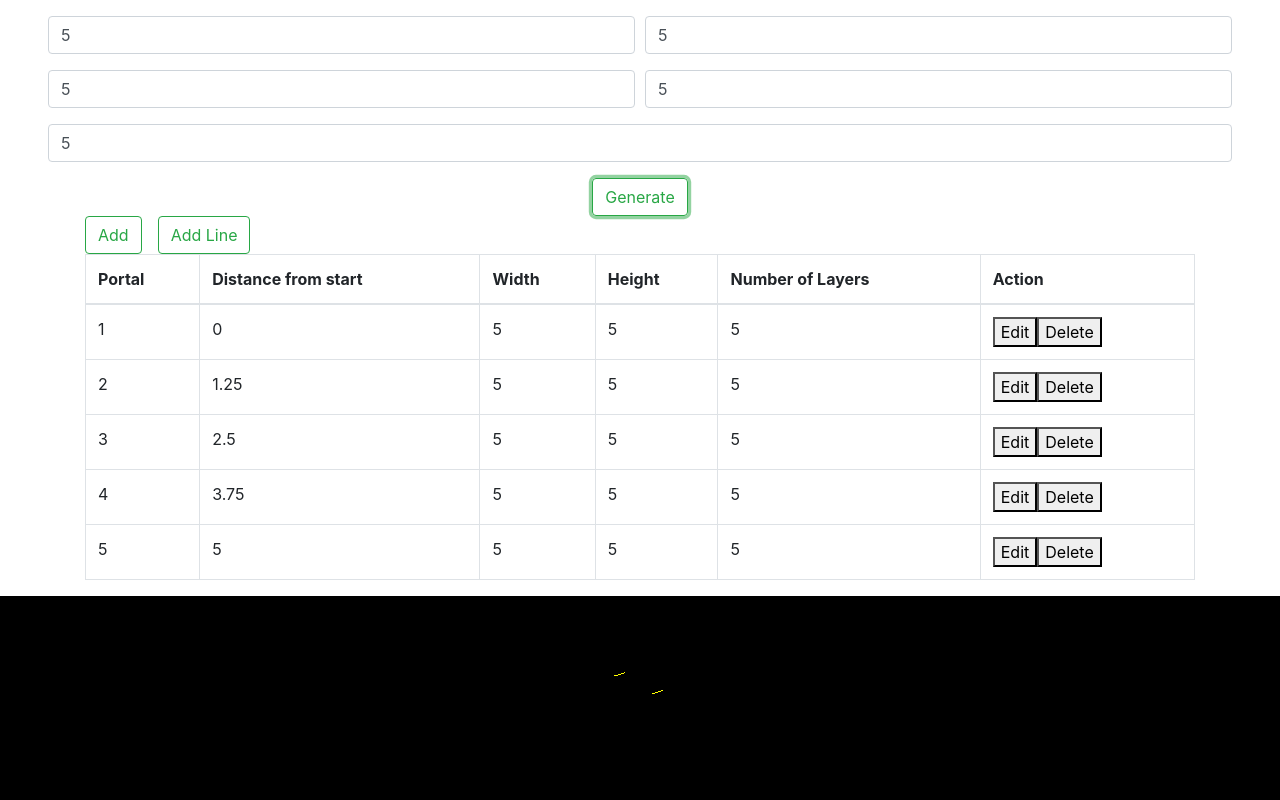
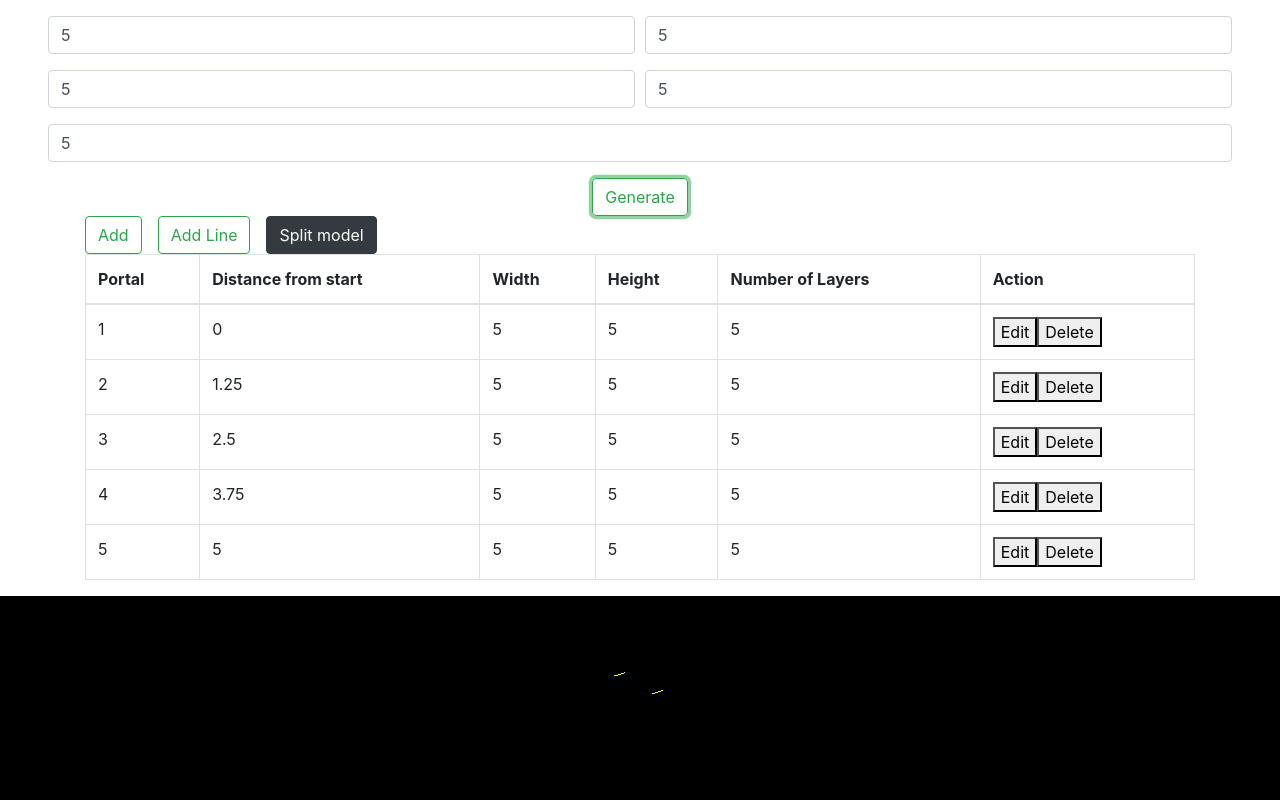
Before and after one commit to aliaksei-study/3djs, a React (Create React App) app: page / in a window 1280 px wide. Both pictures are taken after typing "5", "5", "5", "5", "5" into the empty fields and a click on the button "Generate". Shown: the top 800 px of the page. Built offline with nearby package versions, Linux system fonts and the light colour scheme.

Commit message:
split model works

```diff
--- a/src/component/GraphicsComponent.tsx
+++ b/src/component/GraphicsComponent.tsx
@@ -45,12 +45,6 @@ function drawLines(lines: Array<Line>, scene: Scene) {
         })
 }
 
-function printPortalsAndSections(portals: Array<Portal>, sections: Array<Section>) {
-    console.log(Array.from(portals.map(portal => portal.portalLines)
-        .concat(Array.from(sections.map(section => section.sectionLines)))));
-}
-
-
 function GraphicsComponent() {
     const store = useStore<RootState, any>();
     const removedLineId = useSelector((state:RootState) => state.table.removedLineId);
@@ -77,7 +71,6 @@ function GraphicsComponent() {
     drawPortals(portals, scene);
     drawSections(sections, scene);
     drawLines(lines, scene);
-    printPortalsAndSections(portals, sections);
     let animate = function () {
         renderer.render(scene, camera);
     };
--- /dev/null
+++ b/src/component/SplitModelComponent.tsx
@@ -0,0 +1,21 @@
+import React from 'react';
+import {useSelector, useStore} from "react-redux";
+import {RootState} from "../store/store";
+import {splitModel} from "../service/SplitService";
+
+function SplitModelComponent() {
+    const portals = useSelector((state: RootState) => state.table.portals);
+    const sections = useSelector((state: RootState) => state.table.sections);
+    const lines = useSelector((state: RootState) => state.table.lines);
+    const heightOfModel = useSelector((state: RootState) => state.form.heightOfModel);
+    const numberOfLayers = useSelector((state: RootState) => state.form.numberOfLayers);
+    return (
+        <button type="button" className="btn btn-dark ml-3" onClick={() => {
+            if(heightOfModel !== null && numberOfLayers !== null) {
+                splitModel(portals, sections, lines, heightOfModel, numberOfLayers);
+            }
+        }}>Split model</button>
+    )
+}
+
+export default SplitModelComponent;
--- a/src/component/TableComponent.tsx
+++ b/src/component/TableComponent.tsx
@@ -1,7 +1,7 @@
 import React from 'react';
 import {useSelector, useStore} from "react-redux";
 import {generatePortal} from "../service/PortalService";
-import {addPortal, addSection, removeLine} from "../reducer/tableReducer";
+import {addPortal, addSection, removeLine, removeModel, removeRandomLine} from "../reducer/tableReducer";
 import {generateSection} from "../service/SectionService";
 import {RootState} from "../store/store";
 import EditPortalComponent from "./EditPortalComponent";
@@ -11,12 +11,14 @@ import {
     changeEditPortalModalShowedValue,
 } from "../reducer/modalReducer";
 import AddLineComponent from "./AddLineComponent";
+import SplitModelComponent from "./SplitModelComponent";
 
 function TableComponent() {
     const store = useStore<RootState, any>();
     let formState = store.getState().form;
     let tableState = store.getState().table;
     const portals = useSelector((state: RootState) => state.table.portals);
+    const randomLines = useSelector((state: RootState) => state.table.lines);
     let portalNumber = 0;
     return (
         <div className="container">
@@ -52,6 +54,7 @@ function TableComponent() {
                 store.dispatch(changeAddLineModalShowedValue(true));
             }}>Add Line
             </button>
+            <SplitModelComponent/>
             <table className="table table-bordered">
                 <thead>
                 <tr>
@@ -80,8 +83,21 @@ function TableComponent() {
                             <button
                                 onClick={(event) => {
                                     let removedLineId = portal.id;
+                                    if (removedLineId === portals[0].id) {
+                                        store.dispatch(removeModel());
+                                    } else {
+                                        portal.portalLines.forEach(line => randomLines.forEach(randomLine => {
+                                            if (randomLine.firstLineId === line.id) {
+                                                store.dispatch(removeRandomLine(randomLine.firstLineId));
+                                            } else if (randomLine.secondLineId === line.id) {
+                                                store.dispatch(removeRandomLine(randomLine.secondLineId));
+                                            }
+                                        }));
+                                    }
                                     store.dispatch(removeLine(removedLineId));
-                                }}>Delete
+                                }
+                                }
+                            >Delete
                             </button>
                         </td>
                     </tr>
--- a/src/service/LineService.ts
+++ b/src/service/LineService.ts
@@ -1,7 +1,7 @@
-import {Line} from "../reducer/tableReducer";
+import {Line, RandomLine} from "../reducer/tableReducer";
 import * as THREE from "three";
 
-export function generateLine(lines: Array<Line>, distFromStart: number) : Line {
+export function generateLine(lines: Array<Line>, distFromStart: number, firstLineId: number, secondLineId: number) : RandomLine {
     let id;
     let points: THREE.Vector3[] = [];
     for(let i = 0; i < lines.length; i++) {
@@ -16,26 +16,30 @@ export function generateLine(lines: Array<Line>, distFromStart: number) : Line {
         }
     }
     id = Math.random();
-    return {id, points};
+    return {id, points, firstLineId, secondLineId};
 }
 
-export function splitLine(line: Line, generatedLine: Line) : Array<Line> {
+export function splitLine(line: Line, generatedLinePoints: Array<THREE.Vector3>) : Array<Line> {
+    let numberOfLines = 2;
     let id;
     let splitedLine: Array<Line> = new Array<Line>();
-    if((line.points[0].x === generatedLine.points[0].x && line.points[0].y === generatedLine.points[0].y) ||
-        (line.points[0].x === generatedLine.points[0].x && line.points[0].z === generatedLine.points[0].z) ||
-        (line.points[0].y === generatedLine.points[0].y && line.points[0].z === generatedLine.points[0].z)) {
+    if((line.points[0].x === generatedLinePoints[0].x && line.points[0].y === generatedLinePoints[0].y) ||
+        (line.points[0].x === generatedLinePoints[0].x && line.points[0].z === generatedLinePoints[0].z) ||
+        (line.points[0].y === generatedLinePoints[0].y && line.points[0].z === generatedLinePoints[0].z)) {
+        for(let i = 0; i < numberOfLines; i++) {
             let points;
             id = Math.random();
-        points = generatePointsOfFirstDividedLine(line, generatedLine.points[0]);
+            points = i === 0? generatePointsOfFirstDividedLine(line, generatedLinePoints[0]) : generatePointsOfSecondDividedLine(line, generatedLinePoints[0]);
             splitedLine.push({id, points});
+        }
     } else {
+        for(let i = 0; i < numberOfLines; i++) {
             let points;
             id = Math.random();
-        points = generatePointsOfSecondDividedLine(line, generatedLine.points[1]);
+            points = i === 0? generatePointsOfFirstDividedLine(line, generatedLinePoints[1]) : generatePointsOfSecondDividedLine(line, generatedLinePoints[1]);
             splitedLine.push({id, points});
         }
-    console.log(splitedLine);
+    }
     return splitedLine;
 }
 
@@ -45,7 +49,7 @@ export function generatePointsOfFirstDividedLine(line: Line, generatedLinePoints
     points.push(new THREE.Vector3(line.points[0].x === generatedLinePoints.x ? line.points[0].x :
         line.points[0].z === generatedLinePoints.z ? line.points[0].x + generatedLinePoints.x : line.points[0].x,
         line.points[0].x === generatedLinePoints.x ? line.points[0].z === generatedLinePoints.z ? line.points[0].y + generatedLinePoints.y : line.points[0].y : line.points[0].y,
-        (line.points[0].x === generatedLinePoints.x && line.points[0].y === generatedLinePoints.y) ? line.points[0].z - generatedLinePoints.z : line.points[0].z));
+        (line.points[0].x === generatedLinePoints.x && line.points[0].y === generatedLinePoints.y) ? line.points[0].z + generatedLinePoints.z : line.points[0].z));
     return points;
 }
 
@@ -54,7 +58,7 @@ export function generatePointsOfSecondDividedLine(line: Line, generatedLinePoint
     points.push(new THREE.Vector3(line.points[0].x === generatedLinePoints.x ? line.points[0].x :
         line.points[0].z === generatedLinePoints.z ? line.points[0].x + generatedLinePoints.x : line.points[0].x,
         line.points[0].x === generatedLinePoints.x ? line.points[0].z === generatedLinePoints.z ? line.points[0].y + generatedLinePoints.y : line.points[0].y : line.points[0].y,
-        (line.points[0].x === generatedLinePoints.x && line.points[0].y === generatedLinePoints.y) ? line.points[0].z - generatedLinePoints.z : line.points[0].z));
+        (line.points[0].x === generatedLinePoints.x && line.points[0].y === generatedLinePoints.y) ? line.points[0].z + generatedLinePoints.z : line.points[0].z));
     points.push(new THREE.Vector3(line.points[1].x, line.points[1].y, line.points[1].z));
     return points;
 }
--- a/src/service/PortalService.ts
+++ b/src/service/PortalService.ts
@@ -1,5 +1,6 @@
 import * as THREE from "three";
-import {Line, Portal} from "../reducer/tableReducer";
+import {Line, Portal, RandomLine} from "../reducer/tableReducer";
+import {splitLine} from "./LineService";
 
 export function generatePortal(step: number, distFromStart: number, heightOfPortal: number, portalWidth:number, numberOfPortalLayers: number): Portal {
     let id;
@@ -39,3 +40,16 @@ export function generatePortal(step: number, distFromStart: number, heightOfPort
 export function getLinePoints(distFromStart: number, layerHeight: number, z: number): THREE.Vector3 {
     return new THREE.Vector3(distFromStart, layerHeight, z);
 }
+
+export function splitPortals(portals: Array<Portal>, randomLines: Array<RandomLine>, heightOfModel: number,
+                             numberOfLayers: number) {
+    let splitedPortalLines = Array<Line>();
+    for(let i = 0; i < portals.length; i++) {
+        portals[i].portalLines.forEach(line => randomLines.forEach(randomLine => {
+            if(line.id === randomLine.firstLineId || line.id === randomLine.secondLineId) {
+                splitLine(line, randomLine.points).forEach(portalLine => splitedPortalLines.push(portalLine));
+            }
+        }))
+    }
+    console.log(splitedPortalLines);
+}
--- a/src/service/SectionService.ts
+++ b/src/service/SectionService.ts
@@ -1,7 +1,8 @@
-import {Portal} from "../reducer/tableReducer";
+import {Portal, RandomLine} from "../reducer/tableReducer";
 import * as THREE from "three";
 import {Line, Section} from "../reducer/tableReducer";
 import {getLinePoints} from "./PortalService";
+import {splitLine} from "./LineService";
 
 export function generateSection(stepLayer: number, curPortal: Portal, nextPortal: Portal, widthOfModel:number): Section {
     let numberOfLines = 2;
@@ -20,3 +21,15 @@ export function generateSection(stepLayer: number, curPortal: Portal, nextPortal
     let secondPortalId = nextPortal.id;
     return {id, firstPortalId, secondPortalId, sectionLines};
 }
+
+export function splitSections(sections: Array<Section>, randomLines: Array<RandomLine>) {
+    let splitedSectionLines = Array<Line>();
+    for(let i = 0; i < sections.length; i++) {
+        sections[i].sectionLines.forEach(line => randomLines.forEach(randomLine => {
+            if(line.id === randomLine.firstLineId || line.id === randomLine.secondLineId) {
+                splitLine(line, randomLine.points).forEach(sectionLine => splitedSectionLines.push(sectionLine));
+            }
+        }))
+    }
+    console.log(splitedSectionLines);
+}
--- /dev/null
+++ b/src/service/SplitService.ts
@@ -0,0 +1,9 @@
+import {Portal, RandomLine, Section} from "../reducer/tableReducer";
+import {splitPortals} from "./PortalService";
+import {splitSections} from "./SectionService";
+
+export function splitModel(portals: Array<Portal>, sections: Array<Section>, randomLines: Array<RandomLine>,
+                           heightOfModel: number, numberOfLayers: number) {
+    splitPortals(portals, randomLines, heightOfModel, numberOfLayers);
+    splitSections(sections, randomLines);
+}
```
Also changed, not shown: src/component/AddLineComponent.tsx (+2 -28 lines), src/reducer/tableReducer.ts (+28 -1 lines). Lines whose indentation alone changed are shown as unchanged.
